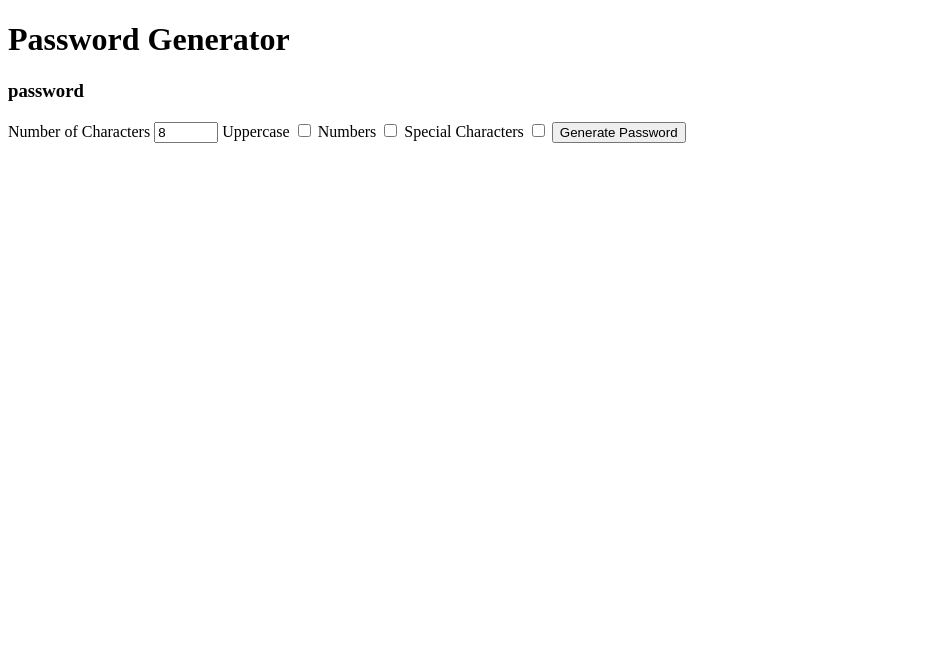
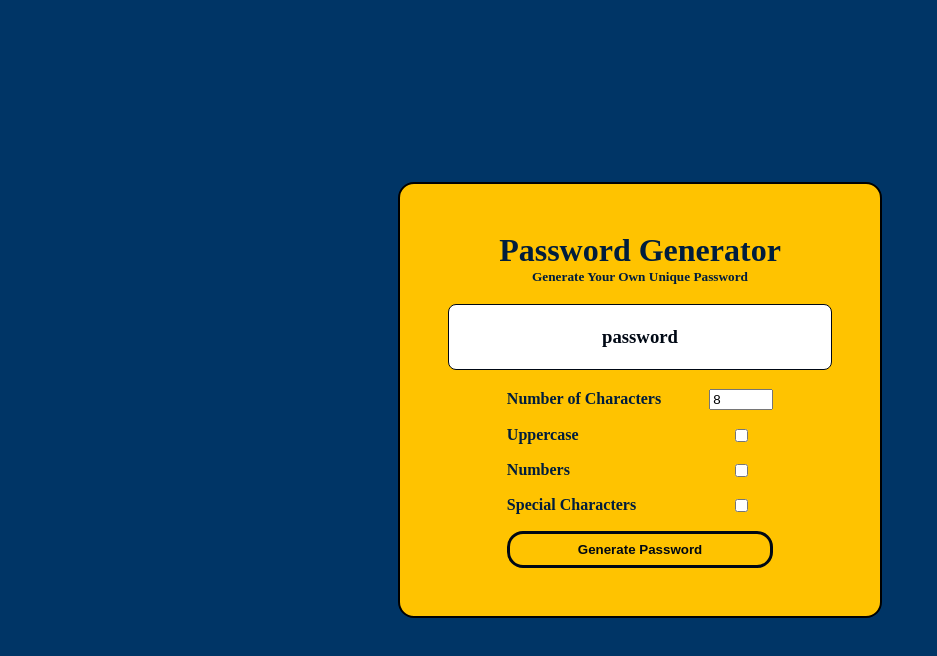
Before and after one commit to sirjkm/passwordGenerator, a plain HTML site: page 02-Homework/Develop/index.html in a window 1280 px wide. Shown: the whole page, without its empty margins (0-937 px from the left). Drawn offline with Linux system fonts and the light colour scheme.

Commit message:
added HTML, CSS, & JS file updates.
primary focus on JS code refactor to create proper functionality of the passoword generator due to errors in the originial form.

```diff
--- a/02-Homework/Develop/index.html
+++ b/02-Homework/Develop/index.html
@@ -9,9 +9,10 @@
   </head>
   <body>
     <div class="container">
-      <h1>Password Generator</h1>
-      <h3>password</h3>
-      <form>
+      <h1 class="title">Password Generator</h1>
+      <h5 class="title">Generate Your Own Unique Password</h5>
+      <h3 class="password-screen" id="passwordScreen">password</h3>
+      <form class="form" id="passwordGenerator">
         <label for="numberOfCharacters">Number of Characters</label>
         <input type="number" min="8" max="128" value="8" id="numberOfCharacters">
 
@@ -25,7 +26,10 @@
         <input type="checkbox" id="specialCharactersIncluded">
 
         <button id="generate">Generate Password</button>
+
       </form>
     </div>
+
+    <script src="./script.js"></script>
   </body>
 </html>
--- /dev/null
+++ b/02-Homework/Develop/script.js
@@ -0,0 +1,43 @@
+var form = document.getElementById('passwordGenerator')
+var numberOfCharactersElement = document.getElementById('numberOfCharacters')
+var uppercaseIncludedElement = document.getElementById('uppercaseIncluded')
+var numbersIncludedElement = document.getElementById('numbersIncluded')
+var specialCharactersIncludedElement = document.getElementById('specialCharactersIncluded')
+var passwordScreen = document.getElementById('passwordScreen')
+
+var lowercase_char_codes  = arrayFromLowToHigh(97, 122)
+var uppercase_char_codes = arrayFromLowToHigh(65, 90)
+var number_char_codes = arrayFromLowToHigh(48, 57)
+var special_char_codes = arrayFromLowToHigh(33, 47).concat(arrayFromLowToHigh (58, 64)).concat(arrayFromLowToHigh(91, 96)).concat(arrayFromLowToHigh(123, 126))
+
+form.addEventListener('submit', e => {
+  e.preventDefault()
+  var numberOfCharacters = numberOfCharactersElement.value
+  var uppercaseIncluded = uppercaseIncludedElement.checked
+  var numbersIncluded = numbersIncludedElement.checked
+  var specialCharactersIncluded = specialCharactersIncludedElement.checked
+  var password = generatePassword(numberOfCharacters, uppercaseIncluded, numbersIncluded, specialCharactersIncluded)
+  passwordScreen.innerText = password
+})
+
+function generatePassword(numberOfCharacters, uppercaseIncluded, numbersIncluded, specialCharactersIncluded) {
+  let charCodes = lowercase_char_codes
+  if (uppercaseIncluded) charCodes = charCodes.concat(uppercase_char_codes)
+  if (numbersIncluded) charCodes = charCodes.concat(number_char_codes)
+  if (specialCharactersIncluded) charCodes = charCodes.concat(special_char_codes)
+
+  var passwordCharacters = []
+  for (let i = 0; i < numberOfCharacters; i++) {
+    var character = charCodes[Math.floor(Math.random() * charCodes.length)]
+    passwordCharacters.push(String.fromCharCode(character))
+  }
+  return passwordCharacters.join('')
+}
+
+function arrayFromLowToHigh(low, high) {
+  var array = []
+  for (let i = low; i <= high; i++) {
+    array.push(i)
+  }
+  return array
+}
--- a/02-Homework/Develop/style.css
+++ b/02-Homework/Develop/style.css
@@ -1,3 +1,69 @@
 body {
+  font-family: 'Times New Roman', Times, serif;
+  background-color: #003566;
+  color: #001d3d;
+  display: flex;
+  align-items: center;
+  justify-content: center;
+  min-height: 100vh;
+  margin: 0;
+}
 
+.container {
+  display: flex;
+  flex-direction: column;
+  justify-content: center;
+  align-content: center;
+  padding: 3rem;
+  background-color: #ffc300;
+  border: 2px solid black;
+  border-radius: 1rem;
 }
+
+.title {
+  display: flex;
+  margin: 0;
+  align-items: center;
+  justify-content: center;
+}
+
+.form {
+  display: grid;
+  grid-template-columns: auto auto;
+  row-gap: 1rem;
+  column-gap: 3rem;
+  justify-content: center;
+  align-items: center;
+}
+
+label {
+  font-weight: bold;
+}
+
+.password-screen {
+  display: flex;
+  align-items: center;
+  justify-content: center;
+  background-color: white;
+  color: #000814;
+  padding: 1rem;
+  border: 1px solid #000814;
+  height: 2rem;
+  width: 350px;
+  word-break: break-all;
+  border-radius: 0.5rem;
+}
+
+#generate {
+  grid-column: span 2;
+  border: solid #000814;
+  border-radius: 1rem;
+  padding: 0.5rem 1rem;
+  background-color: transparent;
+  color: #000814;
+  font-weight: bold;
+}
+
+#generate:hover {
+  background-color: #FFFFFF33;
+}
```
